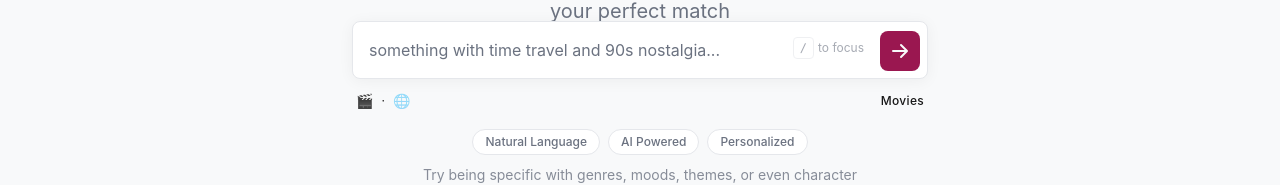
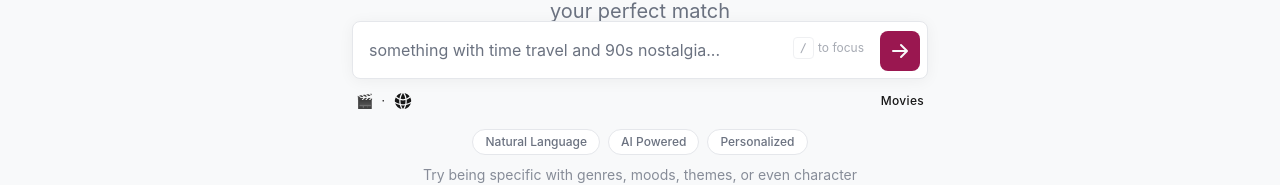
Before and after one commit to moneyrudh/pikflix-client, a Next.js app: page / in a window 1280 px wide. Shown: the part 303-488 px from the top of the page. Built offline with nearby package versions, Linux system fonts and the light colour scheme.

Commit message:
heroicons for web search

```diff
--- a/src/app/page.tsx
+++ b/src/app/page.tsx
@@ -461,11 +461,13 @@ function Home() {
 				<button
 					type="button"
 					onClick={() => setWebSearchEnabled(prev => !prev)}
-					className={`text-sm hover:scale-110 transition-all duration-200 ${webSearchEnabled ? 'opacity-100' : 'opacity-40'}`}
+					className={`hover:scale-110 transition-all duration-200 ${webSearchEnabled ? 'text-theme-primary' : 'text-theme-text-muted/40'}`}
 					aria-label={`Toggle web search. Current: ${webSearchEnabled ? 'On' : 'Off'}`}
 					title={webSearchEnabled ? 'Web search enabled' : 'Web search disabled'}
 				>
-					🌐
+					<svg xmlns="http://www.w3.org/2000/svg" className="h-5 w-5" viewBox="0 0 24 24" fill="currentColor">
+						<path d="M21.721 12.752a9.711 9.711 0 0 0-.945-5.003 12.754 12.754 0 0 1-4.339 2.708 18.991 18.991 0 0 1-.214 4.772 17.165 17.165 0 0 0 5.498-2.477ZM14.634 15.55a17.324 17.324 0 0 0 .332-4.647c-.952.227-1.945.347-2.966.347-1.021 0-2.014-.12-2.966-.347a17.515 17.515 0 0 0 .332 4.647 17.385 17.385 0 0 0 5.268 0ZM9.772 17.119a18.963 18.963 0 0 0 4.456 0A17.182 17.182 0 0 1 12 21.724a17.18 17.18 0 0 1-2.228-4.605ZM7.777 15.23a18.87 18.87 0 0 1-.214-4.774 12.753 12.753 0 0 1-4.34-2.708 9.711 9.711 0 0 0-.944 5.004 17.165 17.165 0 0 0 5.498 2.477ZM21.356 14.752a9.765 9.765 0 0 1-7.478 6.817 18.64 18.64 0 0 0 1.988-4.718 18.627 18.627 0 0 0 5.49-2.098ZM2.644 14.752c1.682.971 3.53 1.688 5.49 2.099a18.64 18.64 0 0 0 1.988 4.718 9.765 9.765 0 0 1-7.478-6.816ZM13.878 2.43a9.755 9.755 0 0 1 6.116 3.986 11.267 11.267 0 0 1-3.746 2.504 18.63 18.63 0 0 0-2.37-6.49ZM12 2.276a17.152 17.152 0 0 1 2.805 7.121c-.897.23-1.837.353-2.805.353-.968 0-1.908-.122-2.805-.353A17.151 17.151 0 0 1 12 2.276ZM10.122 2.43a18.629 18.629 0 0 0-2.37 6.49 11.266 11.266 0 0 1-3.746-2.504 9.754 9.754 0 0 1 6.116-3.985Z" />
+					</svg>
 				</button>
 			</div>
 			<span className="text-xs text-theme-text-muted/60 font-medium tracking-wide">
```
